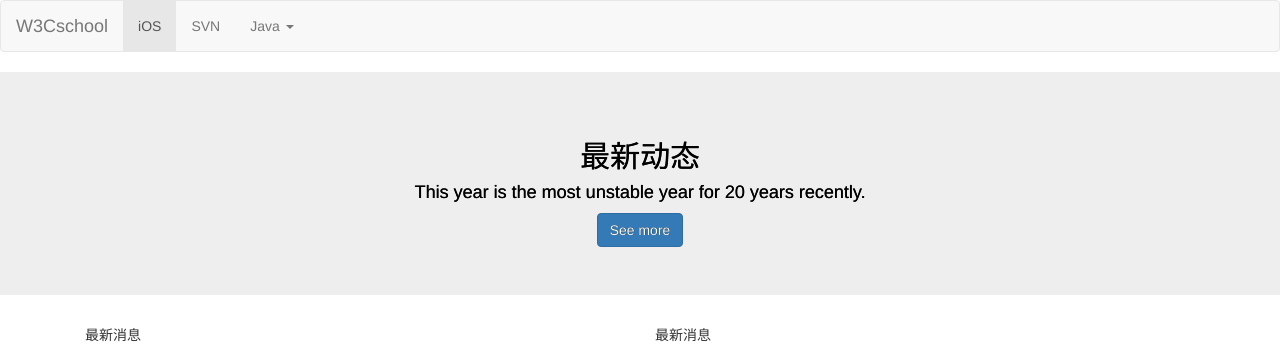
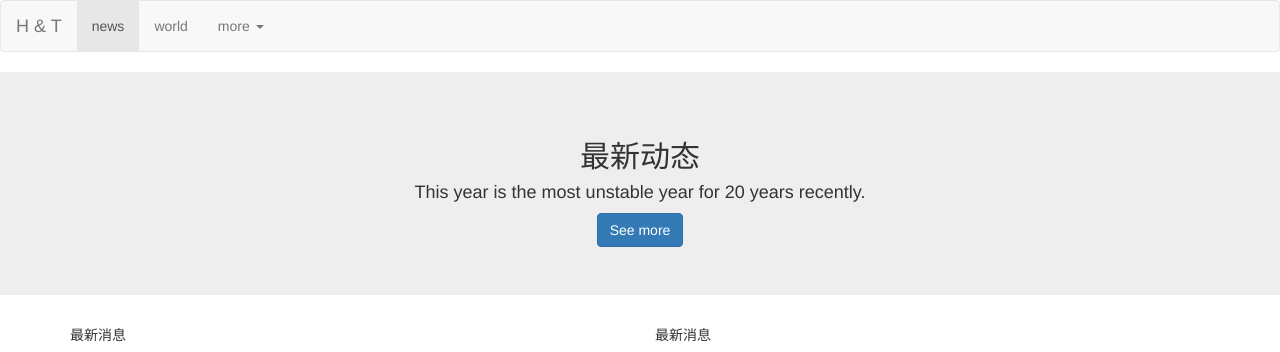
Before and after one commit to syz666/learngit, a Django app: template hellopy/templates/base.html in a window 1280 px wide. Shown: the top 352 px of the page. Run offline with Django 3.2, Linux system fonts and the light colour scheme; the template is opened without the code that fills it, so the values that code supplies are empty; some libraries are stand-ins or nearby versions.

Commit message:
fixed bass page

```diff
--- a/hellopy/polls/static/polls/bootp.css
+++ b/hellopy/polls/static/polls/bootp.css
@@ -1,41 +1,30 @@
 body {
   font_family: 'Roboto', sans-serif;
   font_weight: 300;
+  background-color: #fff;
+  margin: 0 0;
 }
 
-header {
-  padding: 20px 0;
-}
-
-header .row,
-footer .row {
-  display: flex;
-  align-items: center;
-}
-
-header h1 {
-  font_weight: 700;
-  margin: 0;
-}
-
-header nav {
-  display； flex;
-  justify-content: flex-end;
-}
-
-nav p a:hover {
-  font_weight: bold;
-  text-decoration: none;
-}
-
-.jumbotron {
-  display: flex;
-  align-items: center;
-  background-size: cover;
-  color: #000;
-  text-shadow: 0.25px 0.25px 0.25px #000000;
+nav {
+  margin: 0 0;
 }
 
 .col-md-6 {
-  margin: 0 0 30px;
+  margin: 0 0 10px;
 }
+
+section .row img {
+  margin: 0 0 10px;
+  width: 100%;
+}
+
+.poll {
+  background-color: pink;
+  height: 282px;
+}
+
+.poll ul li{
+  line-height: 3.6;
+  font-size: 16px;
+  list-style-type: none;
+}
--- a/hellopy/templates/base.html
+++ b/hellopy/templates/base.html
@@ -19,24 +19,24 @@
          <span class="icon-bar"></span>
          <span class="icon-bar"></span>
       </button>
-      <a class="navbar-brand" href="#">W3Cschool</a>
+      <a class="navbar-brand" href="#">H & T</a>
    </div>
    <div class="collapse navbar-collapse" id="example-navbar-collapse">
       <ul class="nav navbar-nav">
-         <li class="active"><a href="#">iOS</a></li>
-         <li><a href="#">SVN</a></li>
+         <li class="active"><a href="#">news</a></li>
+         <li><a href="#">world</a></li>
          <li class="dropdown">
             <a href="#" class="dropdown-toggle" data-toggle="dropdown">
-               Java <b class="caret"></b>
+               more <b class="caret"></b>
             </a>
             <ul class="dropdown-menu">
-               <li><a href="#">jmeter</a></li>
-               <li><a href="#">EJB</a></li>
-               <li><a href="#">Jasper Report</a></li>
+               <li><a href="#">money</a></li>
+               <li><a href="#">job</a></li>
+               <li><a href="#">other</a></li>
                <li class="divider"></li>
-               <li><a href="#">分离的链接</a></li>
+               <li><a href="#">login</a></li>
                <li class="divider"></li>
-               <li><a href="#">另一个分离的链接</a></li>
+               <li><a href="#">about</a></li>
             </ul>
          </li>
       </ul>
@@ -52,23 +52,34 @@
     </div>
 </section>
 <section class="container">
+    <div class="row">
     <div class="col-md-6">
     <p>最新消息</p>
-    <img src="{% static 'images/pic2.jpg' %}" alt="pic of poll" />
+    <img src="{% static 'images/74M.jpg' %}" alt="pic of poll" />
     </div>
     <div class="col-md-6">
     <p>最新消息</p>
-    <img src="{% static 'images/pic2.jpg' %}" alt="pic of poll" />
+    <img src="{% static 'images/74M.jpg' %}" alt="pic of poll" />
     </div>
     <div class="col-md-6">
     <p>最新消息</p>
-    <img src="{% static 'images/pic2.jpg' %}" alt="pic of poll" />
+    <img src="{% static 'images/74M.jpg' %}" alt="pic of poll" />
     </div>
 
     <div class="col-md-6">
+        <p>最新消息</p>
         {% block content %}
         {% endblock %}
     </div>
+    </div>
 </section>
+
+<footer>
+    <div class="contaier">
+    <p class="text-center"><strong>H & T</strong></p>
+    <p class="text-center"><strong>&copy;All rights reserved</strong></p>
+    <h5 class="text-center">Powered by &nbsp;<a href="#">Yongzheng</a></h5>
+    </div>
+</footer>
 </body>
 </html>
--- a/hellopy/templates/polls/detail.html
+++ b/hellopy/templates/polls/detail.html
@@ -1,3 +1,4 @@
+{% load staticfiles %}
 <h3>{{ question.question_text }}</h3>
 
 {% if error_message %}<p>{{ error_message }}</p>{% endif %}
--- a/hellopy/templates/polls/index.html
+++ b/hellopy/templates/polls/index.html
@@ -1,6 +1,7 @@
 {% extends "base.html" %}
 {% load staticfiles %}
 {% block content %}
+<div class="poll">
 {% if latest_question_list %}
     <ul>
         {% for question in latest_question_list %}
@@ -10,5 +11,5 @@
 {% else %}
     <p>No polls are available.</p>
 {% endif %}
-
+</div>
 {% endblock %}
--- a/hellopy/templates/polls/results.html
+++ b/hellopy/templates/polls/results.html
@@ -1,3 +1,5 @@
+{% load staticfiles %}
+
 <h3>{{ question.question_text }}</h3>
 
 <ul>
```
Also changed, not shown: hellopy/db.sqlite3, hellopy/polls/static/images/74M.jpg (added), hellopy/polls/static/images/pic2.jpg (added).
